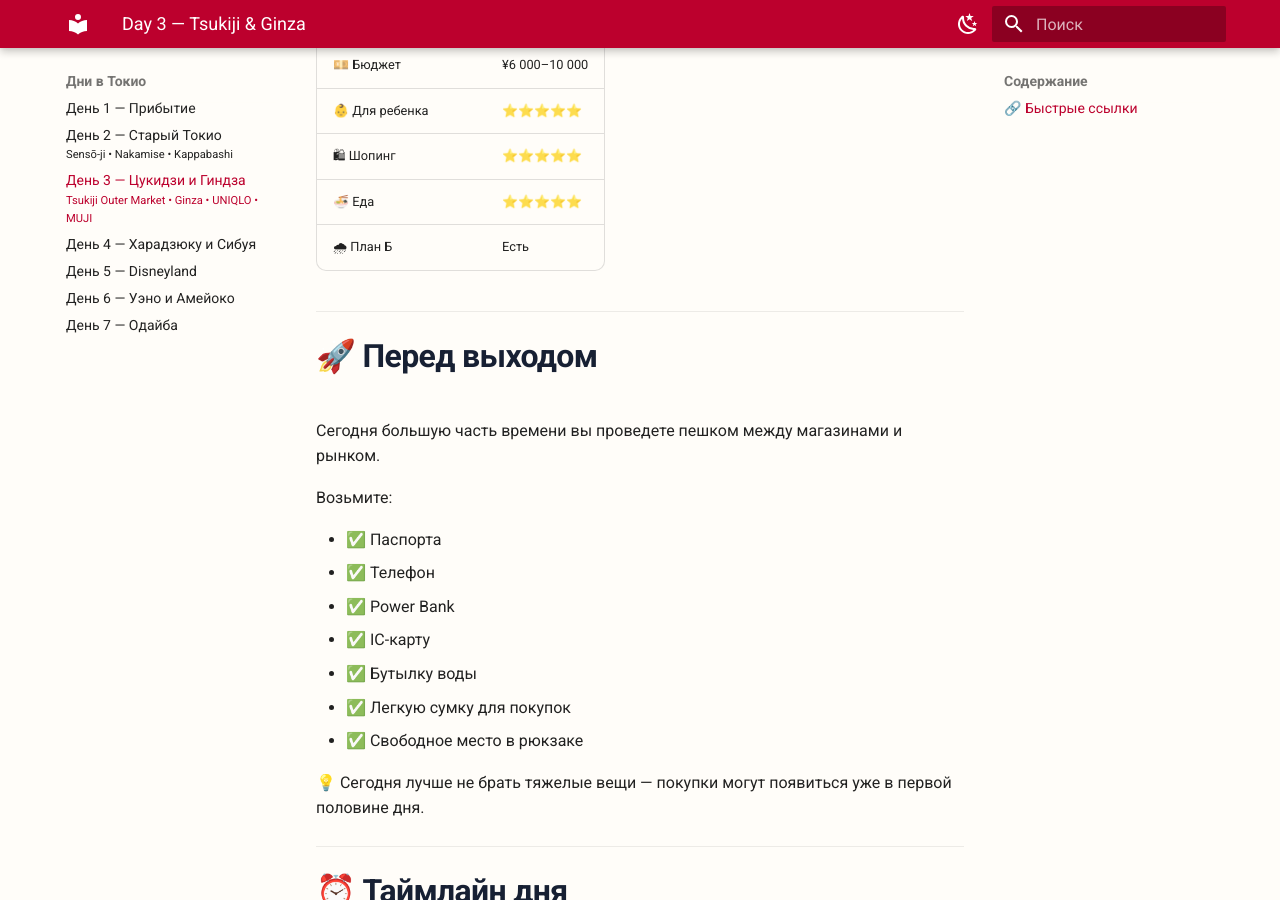
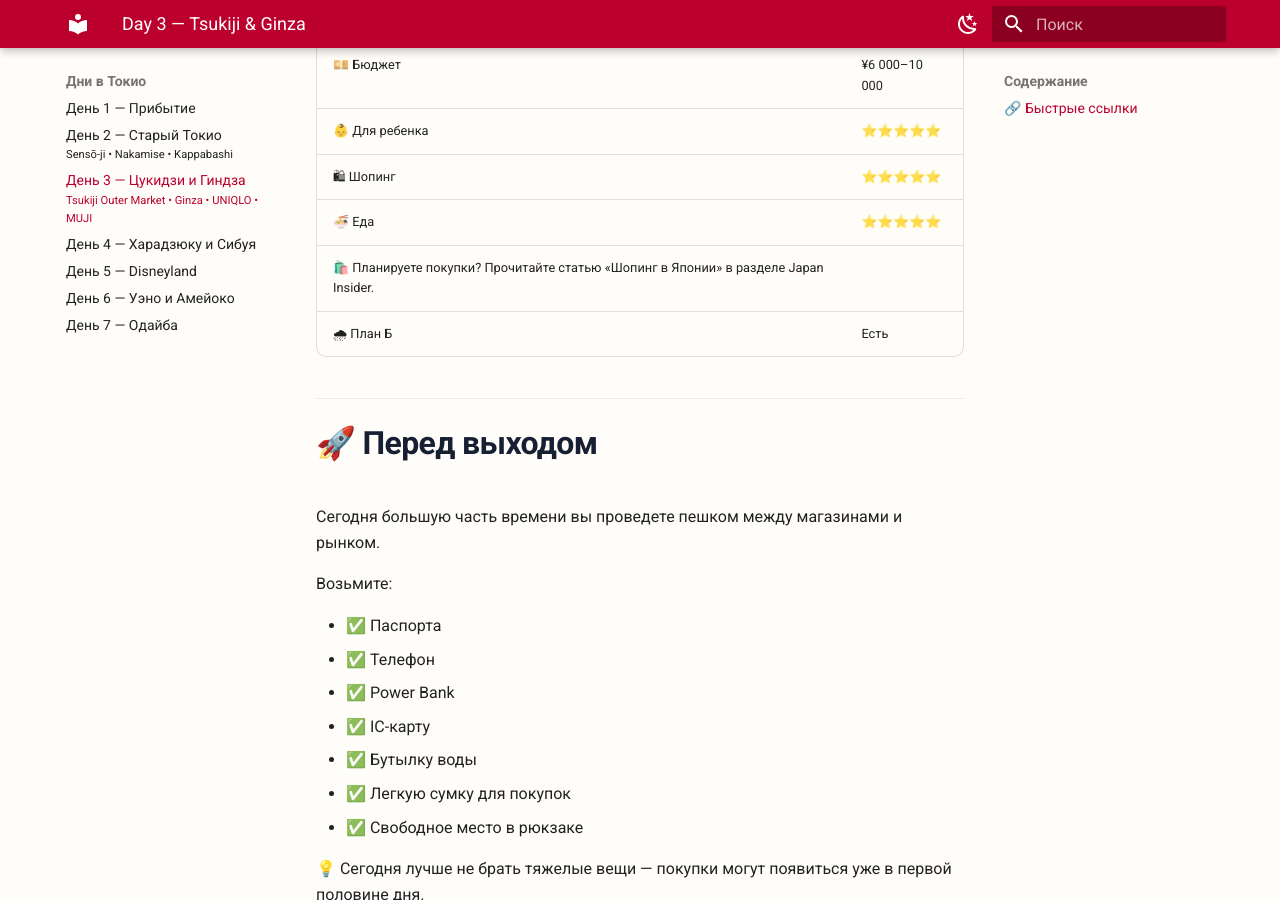
Before and after one commit to nepcuku-shprshty/JP-Trip, an MkDocs documentation site: the page built from docs/day-03-tsukiji-ginza-v2.md, in a window 1280 px wide and 900 px high, scrolled down 1279 px. Built offline with MkDocs 1.6.1 and Material for MkDocs 9.7.7, drawn with Linux system fonts in a browser that asks for light colours.

Commit message:
Include shopping article reference in Tsukiji Ginza
Added a note about shopping in Japan.

```diff
--- a/docs/day-03-tsukiji-ginza-v2.md
+++ b/docs/day-03-tsukiji-ginza-v2.md
@@ -47,6 +47,7 @@ premium: true
 | 👶 Для ребенка | ⭐⭐⭐⭐⭐ |
 | 🛍 Шопинг | ⭐⭐⭐⭐⭐ |
 | 🍜 Еда | ⭐⭐⭐⭐⭐ |
+🛍️ Планируете покупки? Прочитайте статью «Шопинг в Японии» в разделе Japan Insider.
 | 🌧 План Б | Есть |
 
 ---
```
